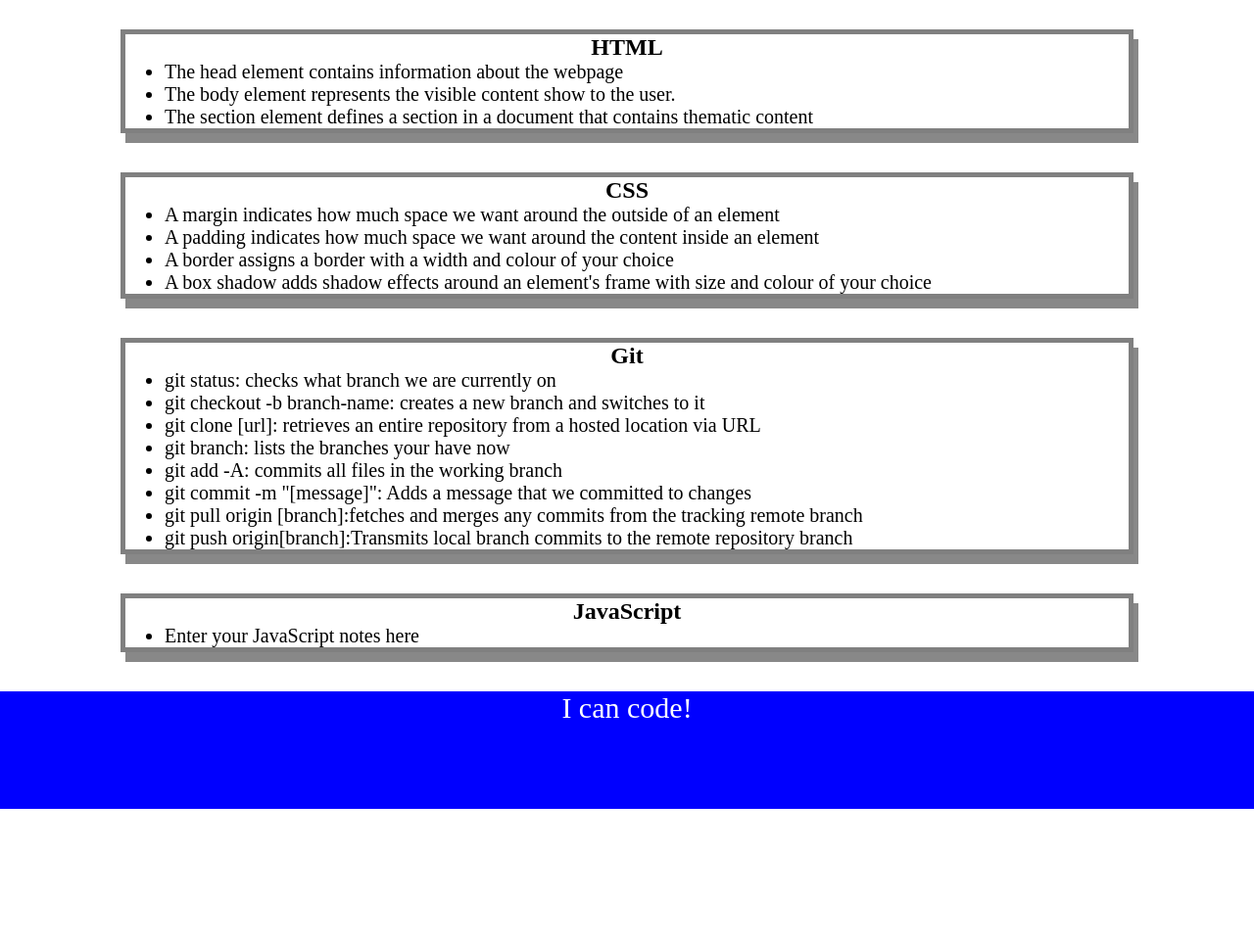
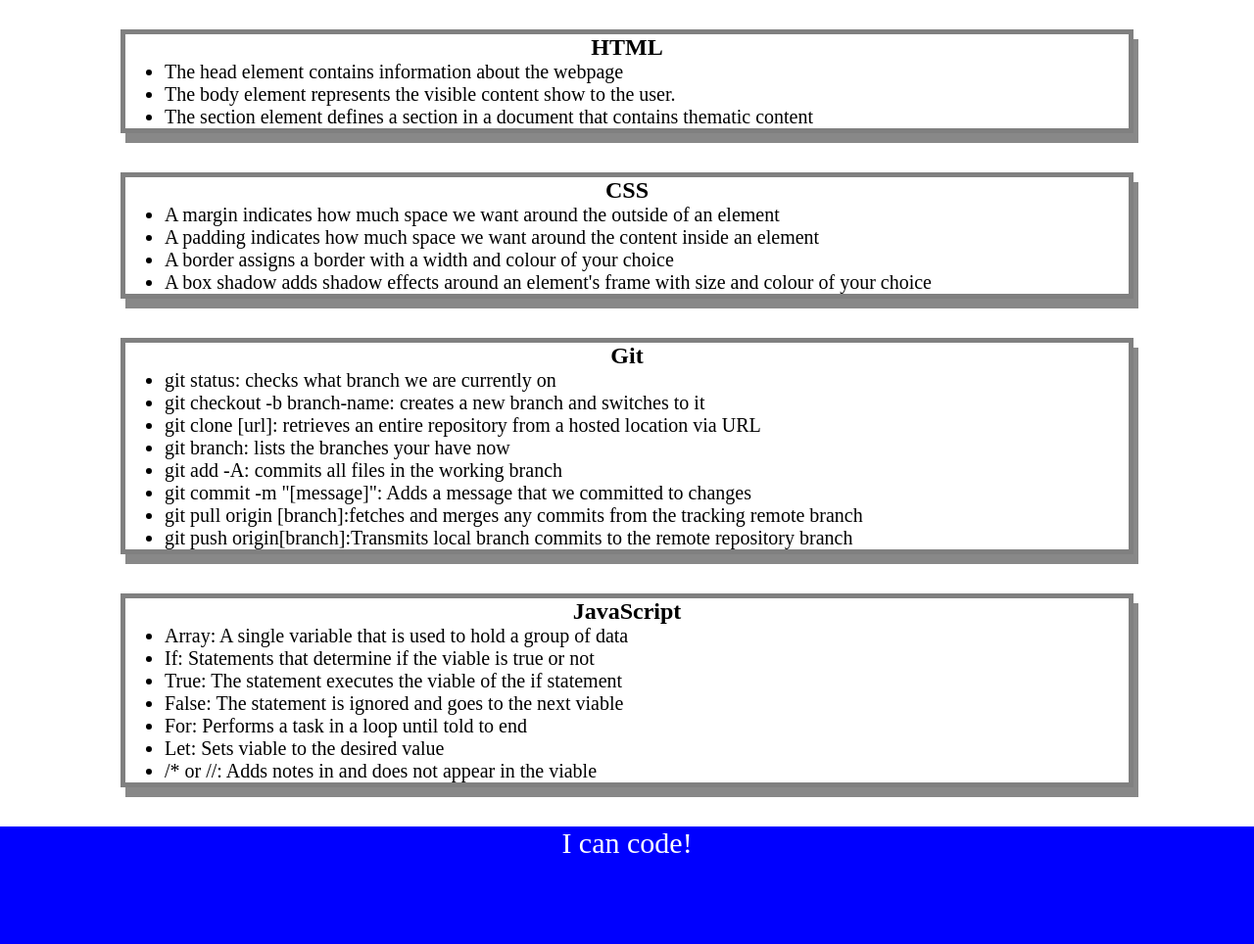
Before and after one commit to mileswildmore18/prework-study-guide, a plain HTML site: page prework-study-guide/index.html in a window 1280 px wide. Shown: the part 130-1094 px from the top of the page at 98% size. Before the commit the page ends 956 px from the top, so only its background shows below. Drawn offline with Linux system fonts and the light colour scheme.

Commit message:
I uploaded the Javascript of the Prework Study Guide

```diff
--- /dev/null
+++ b/prework-study-guide/assets/script.js
@@ -0,0 +1,19 @@
+const topics = ['HTML', 'CSS', 'Git', 'JavaScript']
+
+for (var x = 0; x < topics.length; x++) {
+    console.log(topics[x]);
+}
+
+/*
+if (topic === 'HTML') {
+ console.log("Let's study HTML!");
+} else if (topic === 'CSS') {
+ console.log("Let's study CSS!");
+} else if (topic === 'Git') {
+ console.log("Let's study Git!");
+} else if (topic === 'JavaScript') {
+ console.log("Let's study JavaScript!");
+} else {
+ console.log('Please try again!');
+}
+*/
--- a/prework-study-guide/index.html
+++ b/prework-study-guide/index.html
@@ -11,6 +11,7 @@
     <header id="top">
       <h1>Prework Study Guide</h1>
       <img src="./assets/bowtie-cat.png" alt="Profile image of cat wearing a bow tie." />
+      <h2>✨ Open the Console to See What's Happening ✨</h2>
     </header>
     <main>
       <section class="card" id="html-section">
@@ -68,7 +69,13 @@
 
         <ul>
 
-          <li>Enter your JavaScript notes here</li>
+          <li>Array: A single variable that is used to hold a group of data</li>
+          <li>If: Statements that determine if the viable is true or not</li>
+          <li>True: The statement executes the viable of the if statement</li>
+          <li>False: The statement is ignored and goes to the next viable</li>
+          <li>For: Performs a task in a loop until told to end</li>
+          <li>Let: Sets viable to the desired value</li>
+          <li>/* or //: Adds notes in and does not appear in the viable</li>
 
         </ul>
 
@@ -78,5 +85,6 @@
     <footer>
       <p>I can code!</p>
     </footer>
+    <script src="./assets/script.js"></script>
   </body>
 </html>
```
